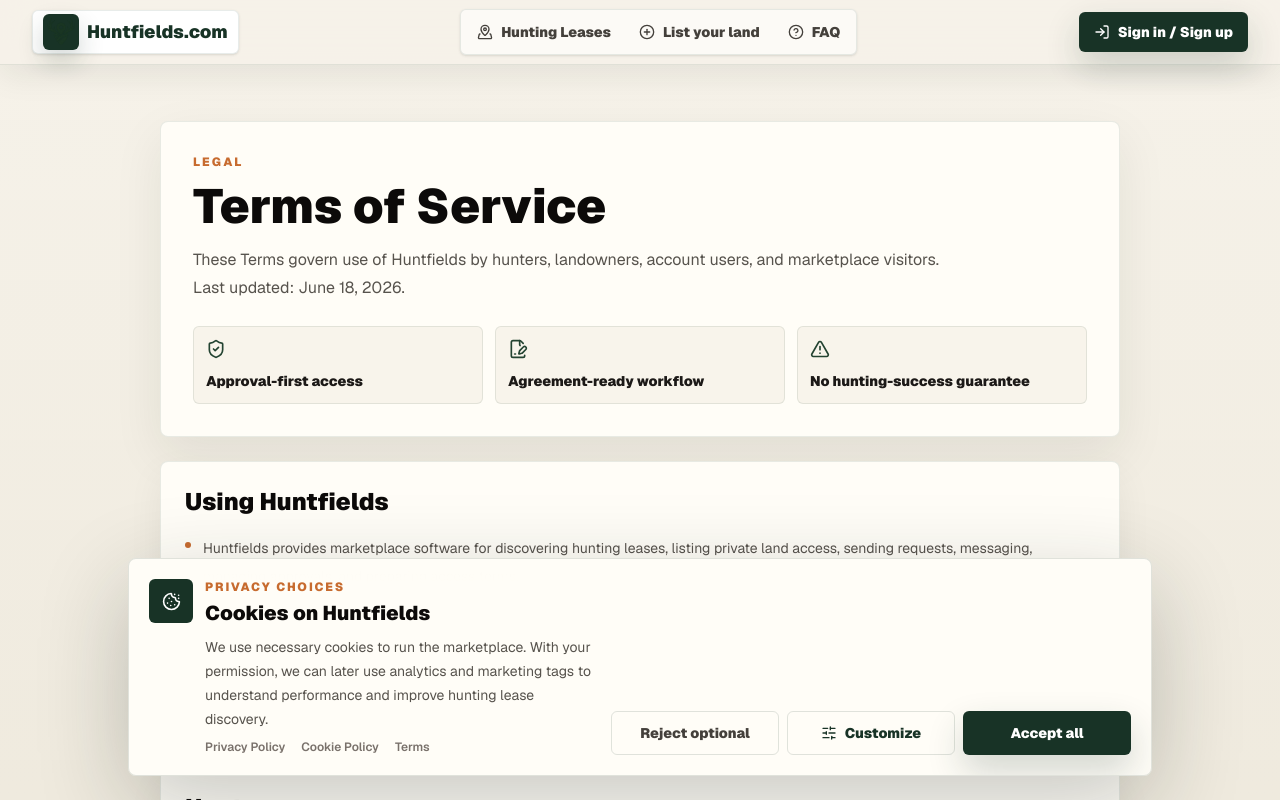
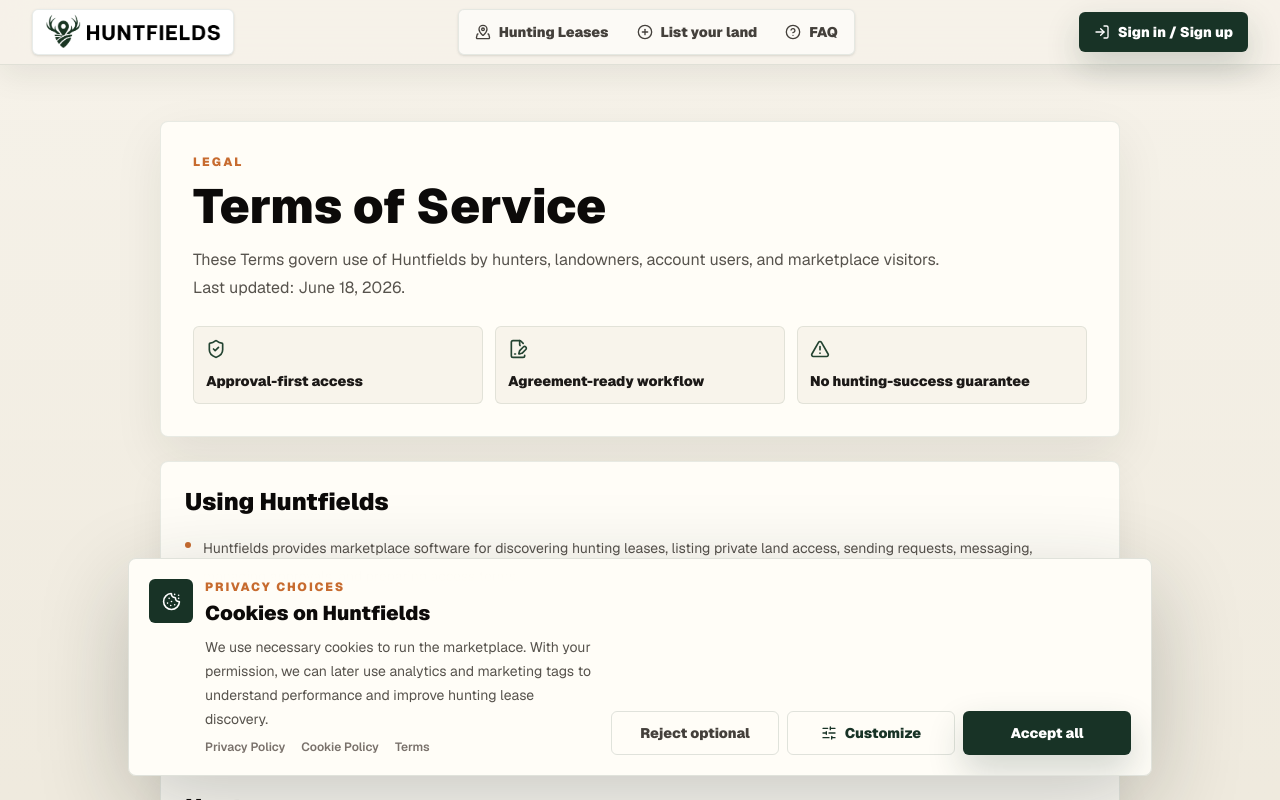
Before and after one commit to JBD-GER/huntfields, a Next.js app: page /terms in a window 1280 px wide. Shown: the top 800 px of the page. Built offline with nearby package versions, Linux system fonts and the light colour scheme; no server answers.

Commit message:
Use full logo in header brand

```diff
--- a/src/components/ui/header-brand.tsx
+++ b/src/components/ui/header-brand.tsx
@@ -2,7 +2,7 @@
 
 import Link from "next/link";
 import { usePathname } from "next/navigation";
-import { BrandIcon } from "@/components/ui/brand-assets";
+import { BrandLogo } from "@/components/ui/brand-assets";
 
 const compactRoutes = ["/auth", "/contracts", "/dashboard", "/onboarding"];
 
@@ -18,14 +18,12 @@
       className="flex min-w-0 items-center gap-2 text-base font-black tracking-normal text-stone-950 sm:text-lg"
       aria-label="Huntfields.com home"
     >
-      <span className="inline-flex min-h-11 items-center rounded-md border border-[#234331]/10 bg-white px-2.5 shadow-sm">
-        <BrandIcon
+      <span className="inline-flex min-h-11 items-center rounded-md border border-[#234331]/10 bg-white px-3 shadow-sm">
+        <BrandLogo
           priority
-          className={compact ? "size-7 sm:size-8" : "size-8 sm:size-9"}
+          variant="black"
+          className={compact ? "w-32 sm:w-36" : "w-40 sm:w-44"}
         />
-        <span className="ml-2 whitespace-nowrap text-base font-black text-[#183326] sm:text-lg">
-          Huntfields.com
-        </span>
       </span>
     </Link>
   );
```
